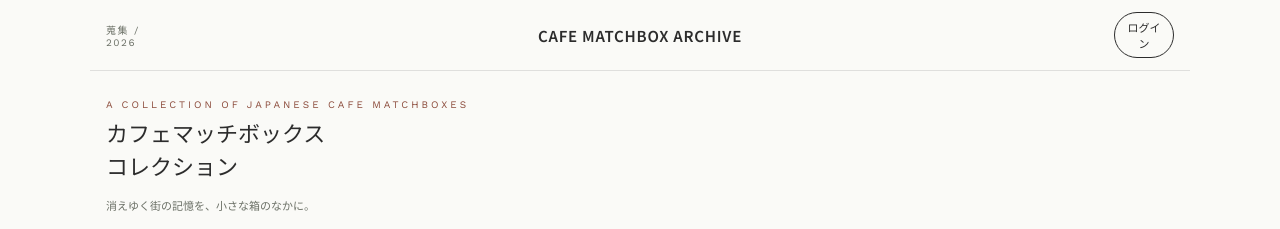
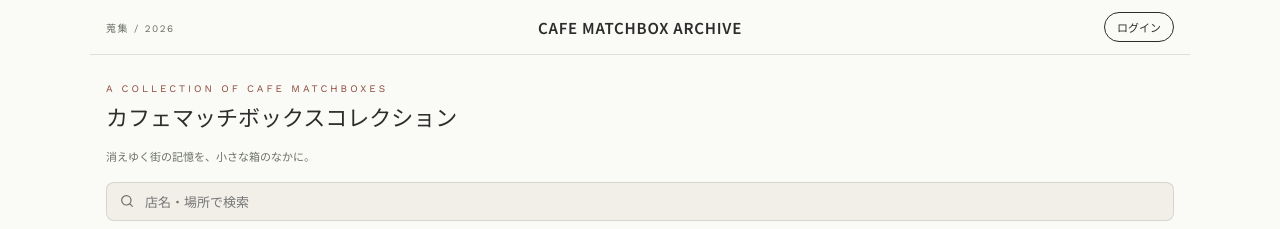
Before and after one commit to tmonj1/cafematchboxarchive, a React (Vite) app in the folder frontend/: page / in a window 1280 px wide. Shown: the top 229 px of the page. Built offline with nearby package versions, Linux system fonts and the light colour scheme; no server answers.

Commit message:
fix: adjust layout of toolbar

```diff
--- a/frontend/src/components/TopBar.jsx
+++ b/frontend/src/components/TopBar.jsx
@@ -7,10 +7,12 @@ export function TopBar({ title, left, right, theme }) {
       background: theme.bg,
       position: 'sticky', top: 0, zIndex: 10,
     }}>
-      <div style={{ width: 60, display: 'flex', alignItems: 'center' }}>{left}</div>
-      <div style={{ fontFamily: '"Noto Sans JP", sans-serif', fontSize: 15, fontWeight: 600,
-        color: theme.ink, letterSpacing: '0.05em' }}>{title}</div>
-      <div style={{ width: 60, display: 'flex', alignItems: 'center', justifyContent: 'flex-end', gap: 8 }}>{right}</div>
+      <div style={{ width: 80, display: 'flex', alignItems: 'center' }}>{left}</div>
+      <div style={{
+        fontFamily: '"Noto Sans JP", sans-serif', fontSize: 15, fontWeight: 600,
+        color: theme.ink, letterSpacing: '0.05em'
+      }}>{title}</div>
+      <div style={{ width: 80, display: 'flex', alignItems: 'center', justifyContent: 'flex-end', gap: 8 }}>{right}</div>
     </div>
   );
 }
@@ -25,9 +27,9 @@ export function IconBtn({ children, onClick, theme }) {
 }
 
 export const icons = {
-  back: (c) => <svg width="18" height="18" viewBox="0 0 24 24" fill="none"><path d="M15 6l-6 6 6 6" stroke={c} strokeWidth="1.8" strokeLinecap="round" strokeLinejoin="round"/></svg>,
-  search: (c) => <svg width="16" height="16" viewBox="0 0 24 24" fill="none"><circle cx="11" cy="11" r="7" stroke={c} strokeWidth="1.8"/><path d="M20 20l-4-4" stroke={c} strokeWidth="1.8" strokeLinecap="round"/></svg>,
-  close: (c) => <svg width="14" height="14" viewBox="0 0 24 24" fill="none"><path d="M6 6l12 12M18 6L6 18" stroke={c} strokeWidth="1.8" strokeLinecap="round"/></svg>,
-  upload: (c) => <svg width="18" height="18" viewBox="0 0 24 24" fill="none"><path d="M12 16V5m0 0l-4 4m4-4l4 4M5 19h14" stroke={c} strokeWidth="1.8" strokeLinecap="round" strokeLinejoin="round"/></svg>,
-  trash: (c) => <svg width="14" height="14" viewBox="0 0 24 24" fill="none"><path d="M5 7h14M10 11v6M14 11v6M6 7l1 13a2 2 0 002 2h6a2 2 0 002-2l1-13M9 7V4h6v3" stroke={c} strokeWidth="1.6" strokeLinecap="round" strokeLinejoin="round"/></svg>,
+  back: (c) => <svg width="18" height="18" viewBox="0 0 24 24" fill="none"><path d="M15 6l-6 6 6 6" stroke={c} strokeWidth="1.8" strokeLinecap="round" strokeLinejoin="round" /></svg>,
+  search: (c) => <svg width="16" height="16" viewBox="0 0 24 24" fill="none"><circle cx="11" cy="11" r="7" stroke={c} strokeWidth="1.8" /><path d="M20 20l-4-4" stroke={c} strokeWidth="1.8" strokeLinecap="round" /></svg>,
+  close: (c) => <svg width="14" height="14" viewBox="0 0 24 24" fill="none"><path d="M6 6l12 12M18 6L6 18" stroke={c} strokeWidth="1.8" strokeLinecap="round" /></svg>,
+  upload: (c) => <svg width="18" height="18" viewBox="0 0 24 24" fill="none"><path d="M12 16V5m0 0l-4 4m4-4l4 4M5 19h14" stroke={c} strokeWidth="1.8" strokeLinecap="round" strokeLinejoin="round" /></svg>,
+  trash: (c) => <svg width="14" height="14" viewBox="0 0 24 24" fill="none"><path d="M5 7h14M10 11v6M14 11v6M6 7l1 13a2 2 0 002 2h6a2 2 0 002-2l1-13M9 7V4h6v3" stroke={c} strokeWidth="1.6" strokeLinecap="round" strokeLinejoin="round" /></svg>,
 };
--- a/frontend/src/screens/PublicGallery.jsx
+++ b/frontend/src/screens/PublicGallery.jsx
@@ -10,8 +10,10 @@ import { LoginModal } from '../components/LoginModal.jsx';
 
 function MenuBtn({ children, onClick, theme }) {
   return (
-    <div onClick={onClick} style={{ padding: '8px 12px', cursor: 'pointer',
-      fontFamily: '"Noto Sans JP", sans-serif', fontSize: 12, color: theme.ink, borderRadius: 4 }}
+    <div onClick={onClick} style={{
+      padding: '8px 12px', cursor: 'pointer',
+      fontFamily: '"Noto Sans JP", sans-serif', fontSize: 12, color: theme.ink, borderRadius: 4
+    }}
       onMouseEnter={e => (e.currentTarget.style.background = theme.panel)}
       onMouseLeave={e => (e.currentTarget.style.background = 'transparent')}
     >{children}</div>
@@ -45,18 +47,22 @@ export function PublicGallery({ nav, theme, layout, isDesktop }) {
   return (
     <div style={{ background: theme.bg, minHeight: isDesktop ? '100vh' : '100%' }}>
       <TopBar title="CAFE MATCHBOX ARCHIVE" theme={theme}
-        left={<div style={{ fontFamily: '"Work Sans", sans-serif', fontSize: 10,
-          color: theme.sub, letterSpacing: '0.15em' }}>蒐集 / 2026</div>}
+        left={<div style={{
+          fontFamily: '"Work Sans", sans-serif', fontSize: 10,
+          color: theme.sub, letterSpacing: '0.15em'
+        }}>蒐集 / 2026</div>}
         right={user ? (
           <div style={{ position: 'relative' }}>
             <div onClick={() => setMenuOpen(!menuOpen)} style={{ cursor: 'pointer' }}>
               <Identicon seed={user.username} size={30} />
             </div>
             {menuOpen && (
-              <div style={{ position: 'absolute', top: 38, right: 0,
+              <div style={{
+                position: 'absolute', top: 38, right: 0,
                 background: theme.bg, border: `0.5px solid ${theme.line}`,
                 borderRadius: 8, padding: 4, minWidth: 140,
-                boxShadow: '0 8px 24px rgba(0,0,0,0.12)', zIndex: 20 }}>
+                boxShadow: '0 8px 24px rgba(0,0,0,0.12)', zIndex: 20
+              }}>
                 <MenuBtn theme={theme} onClick={() => { setMenuOpen(false); nav('mygallery'); }}>マイギャラリー</MenuBtn>
                 <MenuBtn theme={theme} onClick={() => { setMenuOpen(false); nav('account'); }}>アカウント</MenuBtn>
                 <MenuBtn theme={theme} onClick={() => { setMenuOpen(false); logout(); }}>ログアウト</MenuBtn>
@@ -68,34 +74,45 @@ export function PublicGallery({ nav, theme, layout, isDesktop }) {
             padding: '6px 12px', borderRadius: 100,
             border: `0.5px solid ${theme.ink}`, background: 'transparent',
             fontFamily: '"Noto Sans JP", sans-serif', fontSize: 11,
-            color: theme.ink, cursor: 'pointer', fontWeight: 500 }}>ログイン</button>
+            color: theme.ink, cursor: 'pointer', fontWeight: 500
+          }}>ログイン</button>
         )}
       />
 
       <div style={{ padding: '28px 16px 8px' }}>
-        <div style={{ fontFamily: '"Work Sans", sans-serif', fontSize: 10,
-          color: theme.accent, letterSpacing: '0.3em', marginBottom: 8 }}>
-          A COLLECTION OF JAPANESE CAFE MATCHBOXES
+        <div style={{
+          fontFamily: '"Work Sans", sans-serif', fontSize: 10,
+          color: theme.accent, letterSpacing: '0.3em', marginBottom: 8
+        }}>
+          A COLLECTION OF CAFE MATCHBOXES
         </div>
-        <div style={{ fontFamily: '"Noto Serif JP", serif', fontSize: 22, lineHeight: 1.5,
-          color: theme.ink, fontWeight: 500 }}>カフェマッチボックス<br />コレクション</div>
-        <div style={{ fontFamily: '"Noto Sans JP", sans-serif', fontSize: 11,
-          color: theme.sub, marginTop: 12, lineHeight: 1.7 }}>消えゆく街の記憶を、小さな箱のなかに。</div>
+        <div style={{
+          fontFamily: '"Noto Serif JP", serif', fontSize: 22, lineHeight: 1.5,
+          color: theme.ink, fontWeight: 500
+        }}>カフェマッチボックスコレクション</div>
+        <div style={{
+          fontFamily: '"Noto Sans JP", sans-serif', fontSize: 11,
+          color: theme.sub, marginTop: 12, lineHeight: 1.7
+        }}>消えゆく街の記憶を、小さな箱のなかに。</div>
       </div>
 
       <SearchBox value={query} onChange={setQuery} theme={theme} />
       <TagBar selected={selTag} onSelect={setSelTag} theme={theme} />
 
-      <div style={{ display: 'flex', justifyContent: 'space-between',
+      <div style={{
+        display: 'flex', justifyContent: 'space-between',
         padding: '4px 20px 16px', fontFamily: '"Work Sans", sans-serif',
-        fontSize: 10, color: theme.sub, letterSpacing: '0.1em' }}>
+        fontSize: 10, color: theme.sub, letterSpacing: '0.1em'
+      }}>
         <span>{loading ? '...' : `${items.length} ITEMS`}</span>
         <span>{layout === 'mosaic' ? 'MOSAIC' : 'GRID'}</span>
       </div>
 
       {loading ? (
-        <div style={{ padding: '40px 16px', textAlign: 'center',
-          fontFamily: '"Noto Sans JP", sans-serif', fontSize: 12, color: theme.sub }}>
+        <div style={{
+          padding: '40px 16px', textAlign: 'center',
+          fontFamily: '"Noto Sans JP", sans-serif', fontSize: 12, color: theme.sub
+        }}>
           読み込み中...
         </div>
       ) : (
@@ -103,11 +120,15 @@ export function PublicGallery({ nav, theme, layout, isDesktop }) {
           layout={layout} theme={theme} isDesktop={isDesktop} />
       )}
 
-      <div style={{ padding: '40px 16px 80px', textAlign: 'center',
-        borderTop: `0.5px solid ${theme.line}`, marginTop: 40 }}>
-        <a onClick={() => nav('about')} style={{ fontFamily: '"Noto Sans JP", sans-serif',
+      <div style={{
+        padding: '40px 16px 80px', textAlign: 'center',
+        borderTop: `0.5px solid ${theme.line}`, marginTop: 40
+      }}>
+        <a onClick={() => nav('about')} style={{
+          fontFamily: '"Noto Sans JP", sans-serif',
           fontSize: 12, color: theme.sub, textDecoration: 'underline',
-          cursor: 'pointer', textUnderlineOffset: 4 }}>このサイトについて</a>
+          cursor: 'pointer', textUnderlineOffset: 4
+        }}>このサイトについて</a>
       </div>
 
       {showLogin && (
```
